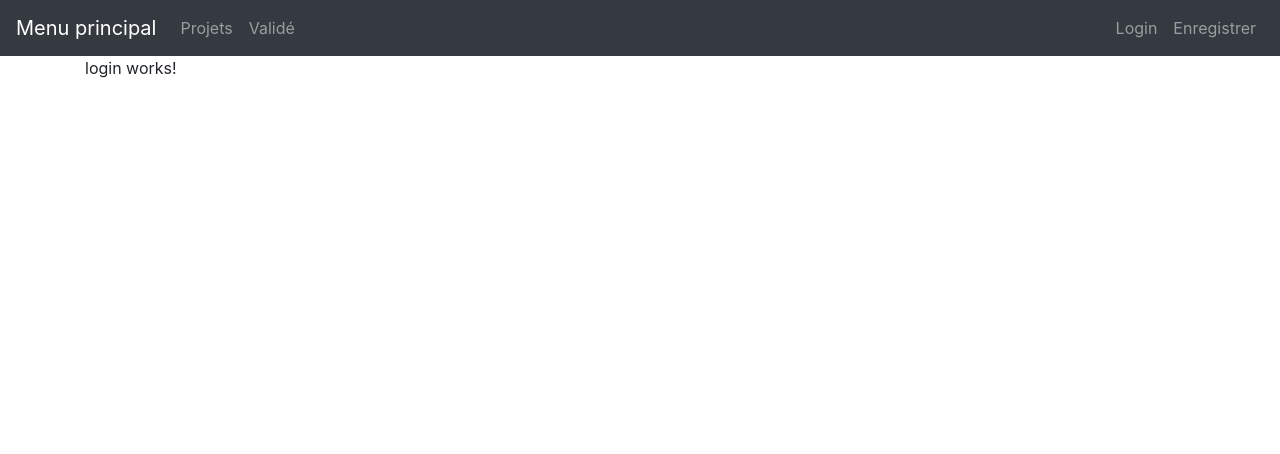
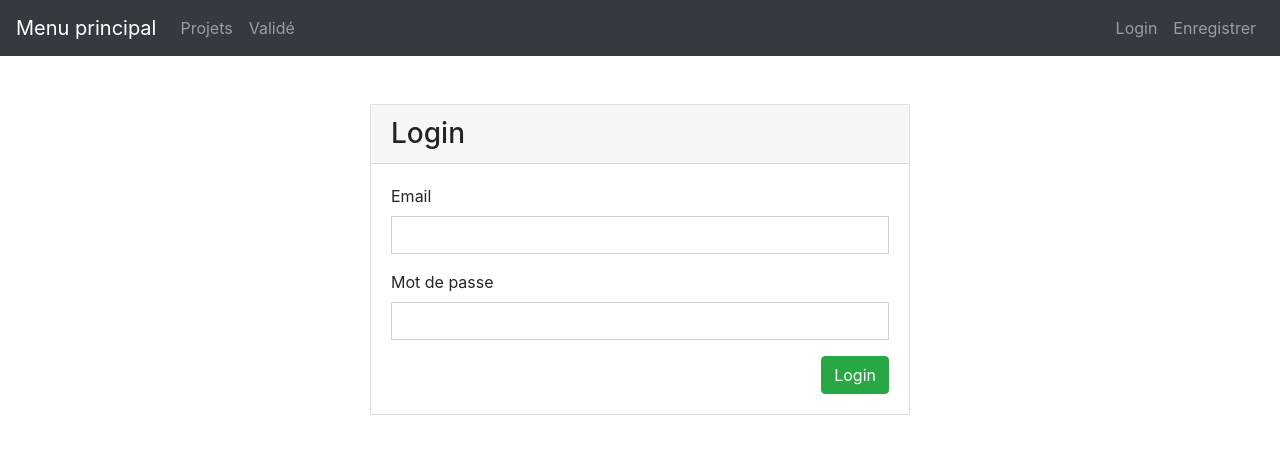
Before and after one commit to RexT2507/Projet_Piscine_Groupe3, an Angular app in the folder projet-client/: page /login in a window 1280 px wide. Shown: the top 454 px of the page. Built offline with nearby package versions, Linux system fonts and the light colour scheme.

Commit message:
[DEV] Création de l'interface utilisateur login

```diff
--- a/projet-client/src/app/components/login/login.component.html
+++ b/projet-client/src/app/components/login/login.component.html
@@ -1 +1,36 @@
-<p>login works!</p>
+<div class="row pt-5">
+
+  <div class="col-md-6 mx-auto">
+
+    <div class="card rounded-0">
+
+      <div class="card-header">
+        <h3 class="mb-0">Login</h3>
+      </div>
+
+      <div class="card-body">
+
+        <form class="form">
+
+          <div class="form-group">
+            <label for="">Email</label>
+            <input [(ngModel)]="loginUserData.email" name="email" type="text" class="form-control rounded-0" required>
+          </div>
+
+          <div class="form-group">
+            <label for="" >Mot de passe</label>
+            <input [(ngModel)]="loginUserData.password" name="password" type="password" class="form-control rounded-0" required>
+          </div>
+
+          <button (click)="loginUser()" type="button" class="btn btn-success float-right">Login</button>
+          <!-- <button (click)="clear()" type="button" class="btn btn-danger">Annuler</button> -->
+
+        </form>
+
+      </div>
+
+    </div>
+
+  </div>
+
+</div>
--- a/projet-client/src/app/components/login/login.component.ts
+++ b/projet-client/src/app/components/login/login.component.ts
@@ -7,9 +7,15 @@
 })
 export class LoginComponent implements OnInit {
 
+  loginUserData = {};
+
   constructor() { }
 
   ngOnInit() {
   }
 
+  loginUser() {
+    console.log(this.loginUserData);
+  }
+
 }
--- a/projet-client/src/app/components/register/register.component.html
+++ b/projet-client/src/app/components/register/register.component.html
@@ -5,7 +5,7 @@
     <div class="card rounded-0">
 
       <div class="card-header">
-        <h3 class="mb-0">S'enregistrer</h3>
+        <h3 class="mb-0">Créer un compte</h3>
       </div>
 
       <div class="card-body">
```
